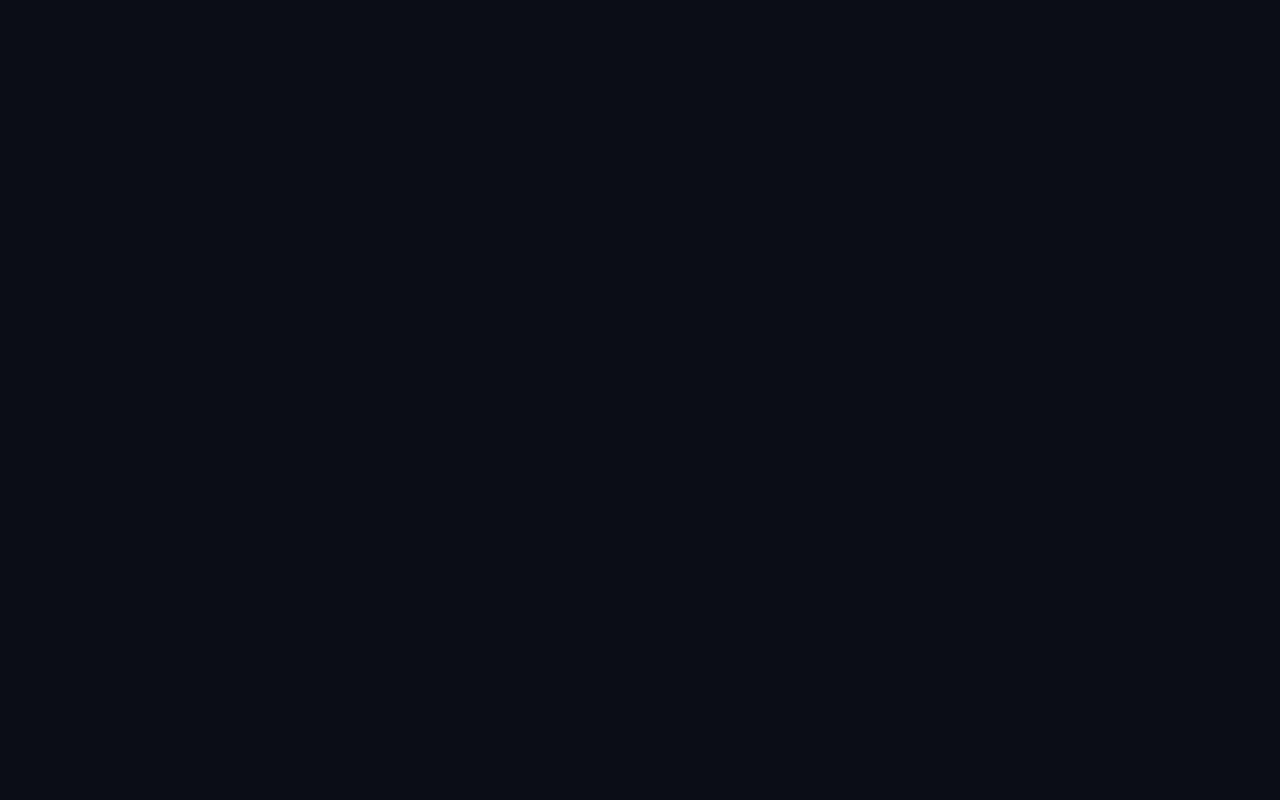
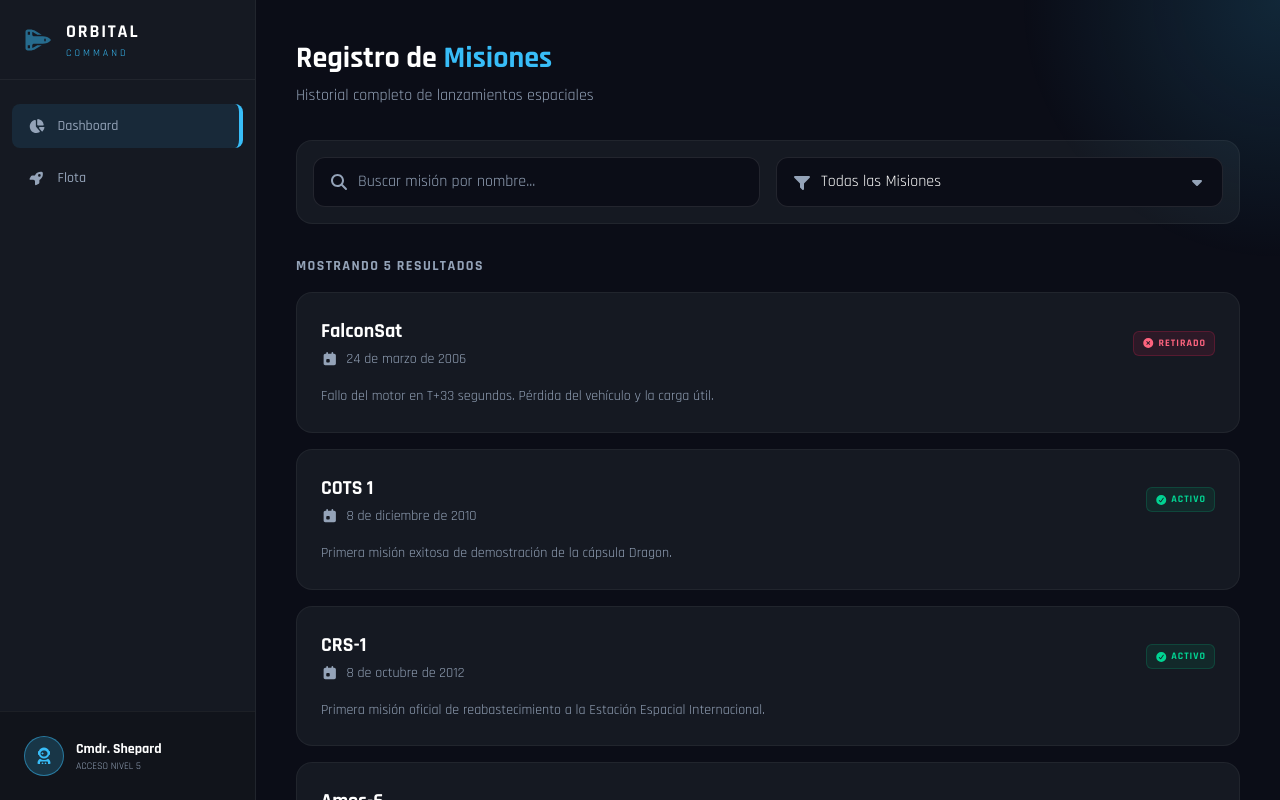
Before and after one commit to cTapiaDev/orbital-command, a Vue app: page /launches in a window 1280 px wide. Before the commit this address had no page. Built offline with nearby package versions, Linux system fonts and the light colour scheme.

Commit message:
clase 5: search and filters

```diff
--- /dev/null
+++ b/src/components/launches/LaunchCard.vue
@@ -0,0 +1,32 @@
+<script setup>
+import AppBadge from '../ui/AppBadge.vue'
+
+defineProps({
+    launch: { type: Object, required: true },
+    formattedDate: { type: String, required: true },
+})
+</script>
+
+<template>
+    <article
+        class="bg-space-panel border border-white/5 rounded-2xl p-6 hover:border-brand/30 transition-colors group"
+    >
+        <div class="flex flex-col md:flex-row md:items-center justify-between gap-4 mb-4">
+            <div>
+                <h3
+                    class="text-xl font-bold text-white group-hover:text-brand transition-color mb-1"
+                >
+                    {{ launch.name }}
+                </h3>
+                <p class="text-sm text-muted flex items-center gap-2">
+                    <font-awesome-icon icon="calendar-day" />
+                    {{ formattedDate }}
+                </p>
+            </div>
+            <AppBadge :active="launch.success" />
+        </div>
+        <p class="text-muted text-sm leading-relaxed">
+            {{ launch.details || 'Sin detalles disponibles para esta misión' }}
+        </p>
+    </article>
+</template>
--- /dev/null
+++ b/src/components/ui/FilterSelect.vue
@@ -0,0 +1,24 @@
+<script setup>
+const model = defineModel()
+</script>
+
+<template>
+    <div class="relative w-full">
+        <div class="absolute inset-y-0 left-0 pl-4 flex items-center pointer-events-none">
+            <font-awesome-icon icon="filter" class="text-muted" />
+        </div>
+
+        <select
+            v-model="model"
+            class="appearance-none block w-full pl-11 pr-10 py-3 bg-space-black border border-white/10 rounded-xl text-white focus:outline-none focus:border-brand focus:ring-0"
+        >
+            <option value="all">Todas las Misiones</option>
+            <option value="success">Exitosas</option>
+            <option value="failed">Fallidas</option>
+        </select>
+
+        <div class="absolute inset-y-0 right-0 pr-4 flex items-center pointer-events-none">
+            <font-awesome-icon icon="caret-down" class="text-muted" />
+        </div>
+    </div>
+</template>
--- /dev/null
+++ b/src/components/ui/SearchBar.vue
@@ -0,0 +1,22 @@
+<script setup>
+const emit = defineEmits(['updateSearch'])
+
+const handleInput = (event) => {
+    emit('updateSearch', event.target.value)
+}
+</script>
+
+<template>
+    <div class="relative w-full">
+        <div class="absolute inset-y-0 left-0 pl-4 flex items-center pointer-events-none">
+            <font-awesome-icon icon="magnifying-glass" class="text-muted" />
+        </div>
+
+        <input
+            type="text"
+            @input="handleInput"
+            placeholder="Buscar misión por nombre..."
+            class="block w-full pl-11 pr-4 py-3 bg-space-black border border-white/10 rounded-xl text-white placeholder-muted focus:outline-none focus:border-brand focus:ring-0 transition-all"
+        />
+    </div>
+</template>
--- /dev/null
+++ b/src/composables/useLaunches.js
@@ -0,0 +1,49 @@
+import { ref, computed } from 'vue'
+import { launches as launchesData } from '@/data/launches'
+
+export const useLaunches = () => {
+    const launches = ref(launchesData)
+
+    const searchQuery = ref('')
+    const filterStatus = ref('all')
+
+    let timeoutId = null
+    const updateSearchQuery = (newValue) => {
+        clearTimeout(timeoutId)
+        timeoutId = setTimeout(() => {
+            searchQuery.value = newValue
+        }, 300)
+    }
+
+    const filteredLaunches = computed(() => {
+        return launches.value.filter((launch) => {
+            // Lógica de búsqueda
+            const matchesSearch = launch.name
+                .toLowerCase()
+                .includes(searchQuery.value.toLowerCase())
+
+            // Lógica de filtrado
+            let matchesStatus = true
+            if (filterStatus.value === 'success') {
+                matchesStatus = launch.success === true
+            } else if (filterStatus.value === 'failed') {
+                matchesStatus = launch.success === false
+            }
+
+            return matchesSearch && matchesStatus
+        })
+    })
+
+    const formatDate = (dateString) => {
+        const options = { year: 'numeric', month: 'long', day: 'numeric' }
+        return new Date(dateString).toLocaleDateString('es-CL', options)
+    }
+
+    return {
+        searchQuery,
+        filterStatus,
+        filteredLaunches,
+        updateSearchQuery,
+        formatDate,
+    }
+}
--- /dev/null
+++ b/src/data/launches.js
@@ -0,0 +1,42 @@
+export const launches = [
+    {
+        id: '1',
+        name: 'FalconSat',
+        date_utc: '2006-03-24T22:30:00.000Z',
+        success: false,
+        details: 'Fallo del motor en T+33 segundos. Pérdida del vehículo y la carga útil.',
+        rocket_id: 1,
+    },
+    {
+        id: '2',
+        name: 'COTS 1',
+        date_utc: '2010-12-08T15:43:00.000Z',
+        success: true,
+        details: 'Primera misión exitosa de demostración de la cápsula Dragon.',
+        rocket_id: 1,
+    },
+    {
+        id: '3',
+        name: 'CRS-1',
+        date_utc: '2012-10-08T00:35:00.000Z',
+        success: true,
+        details: 'Primera misión oficial de reabastecimiento a la Estación Espacial Internacional.',
+        rocket_id: 1,
+    },
+    {
+        id: '4',
+        name: 'Amos-6',
+        date_utc: '2016-09-01T13:07:00.000Z',
+        success: false,
+        details: 'Anomalía en la plataforma de lanzamiento durante la prueba de fuego estático.',
+        rocket_id: 1,
+    },
+    {
+        id: '5',
+        name: 'Falcon Heavy Test Flight',
+        date_utc: '2018-02-06T20:45:00.000Z',
+        success: true,
+        details: 'Vuelo inaugural del Falcon Heavy. Llevó un Tesla Roadster al espacio.',
+        rocket_id: 2,
+    },
+]
--- a/src/router/index.js
+++ b/src/router/index.js
@@ -5,6 +5,7 @@ import RocketsView from '@/views/RocketsView.vue'
 import RocketDetailView from '@/views/RocketDetailView.vue'
 import RocketOverview from '@/views/rocket-tabs/RocketOverview.vue'
 import RocketTech from '@/views/rocket-tabs/RocketTech.vue'
+import LaunchesView from '@/views/LaunchesView.vue'
 
 const router = createRouter({
     history: createWebHistory(import.meta.env.BASE_URL),
@@ -40,6 +41,11 @@ const router = createRouter({
                         },
                     ],
                 },
+                {
+                    path: 'launches',
+                    name: 'launches',
+                    component: LaunchesView,
+                },
             ],
         },
     ],
--- /dev/null
+++ b/src/views/LaunchesView.vue
@@ -0,0 +1,49 @@
+<script setup>
+import { useLaunches } from '@/composables/useLaunches'
+import SearchBar from '@/components/ui/SearchBar.vue'
+import FilterSelect from '@/components/ui/FilterSelect.vue'
+import LaunchCard from '@/components/launches/LaunchCard.vue'
+
+const { filterStatus, filteredLaunches, updateSearchQuery, formatDate } = useLaunches()
+</script>
+
+<template>
+    <div>
+        <header class="mb-8">
+            <h2 class="text-3xl font-bold text-white mb-2">
+                Registro de <span class="text-brand">Misiones</span>
+            </h2>
+            <p class="text-muted">Historial completo de lanzamientos espaciales</p>
+        </header>
+
+        <div
+            class="bg-space-panel border border-white/5 rounded-2xl p-4 mb-8 flex flex-col md:flex-row gap-4 items-center justify-between"
+        >
+            <SearchBar @updateSearch="updateSearchQuery" />
+
+            <FilterSelect v-model="filterStatus" />
+        </div>
+
+        <div class="space-y-4">
+            <p class="text-sm text-muted font-bold tracking-widest uppercase mb-4">
+                Mostrando {{ filteredLaunches.length }} resultados
+            </p>
+
+            <div
+                v-if="filteredLaunches.length === 0"
+                class="text-center py-16 bg-space-panel rounded-2xl border border-white/5 border-dashed"
+            >
+                <font-awesome-icon icon="magnifying-glass" class="text-4xl text-muted/50 mb-4" />
+                <h3 class="text-xl font-bold text-white mb-2">Misión no encontrada</h3>
+                <p class="text-muted">Intenta ajustar los filtros o el término de búsqueda</p>
+            </div>
+
+            <LaunchCard
+                v-for="launch in filteredLaunches"
+                :key="launch.id"
+                :launch="launch"
+                :formattedDate="formatDate(launch.date_utc)"
+            />
+        </div>
+    </div>
+</template>
```
Also changed, not shown: src/main.js (+8 -0 lines), 1 other file (tests, documents, lock files or other folders).
